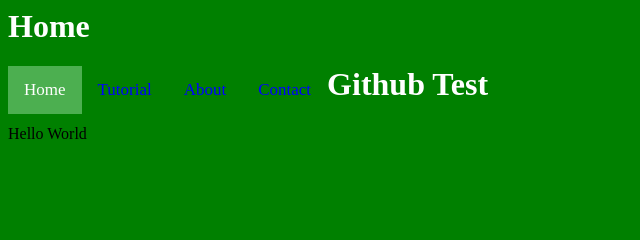
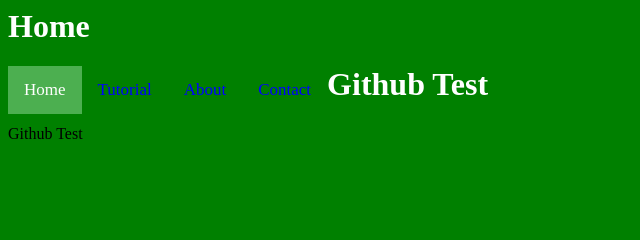
Before and after one commit to WolfofGithub03/githubtest, a plain HTML site: page index.html in a window 1280 px wide. Shown: the top 240 px of the page, 0-640 px from the left. Drawn offline with Linux system fonts and the light colour scheme.

Commit message:
Fertig für Github

```diff
--- a/index.html
+++ b/index.html
@@ -14,7 +14,7 @@
         </div>
 	<h1>Github Test</h1>
         <p>
-          Hello World
+          Github Test
        </p>
        <footer>
            &copy; Copyright 2020 Ronny Ebnöther
```
